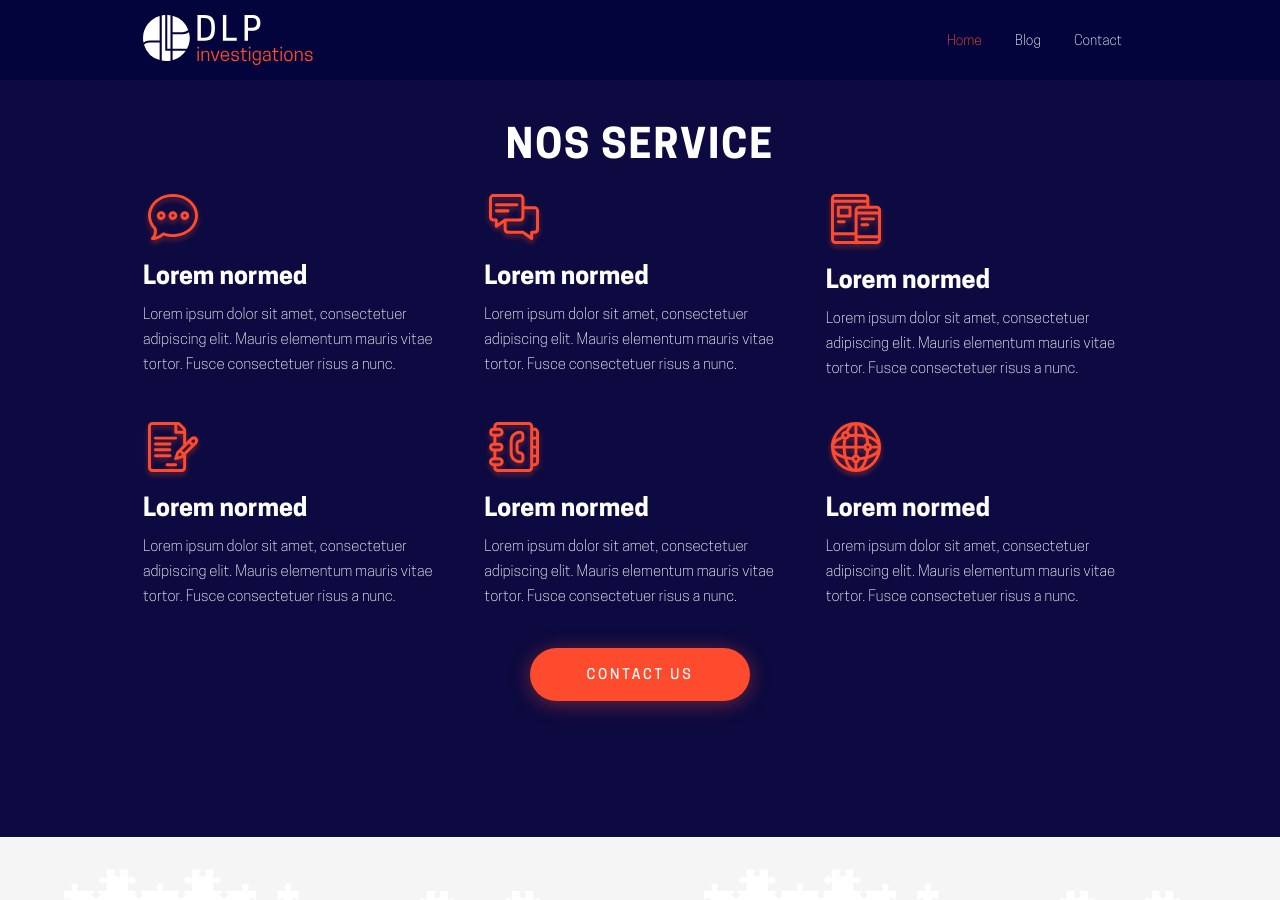
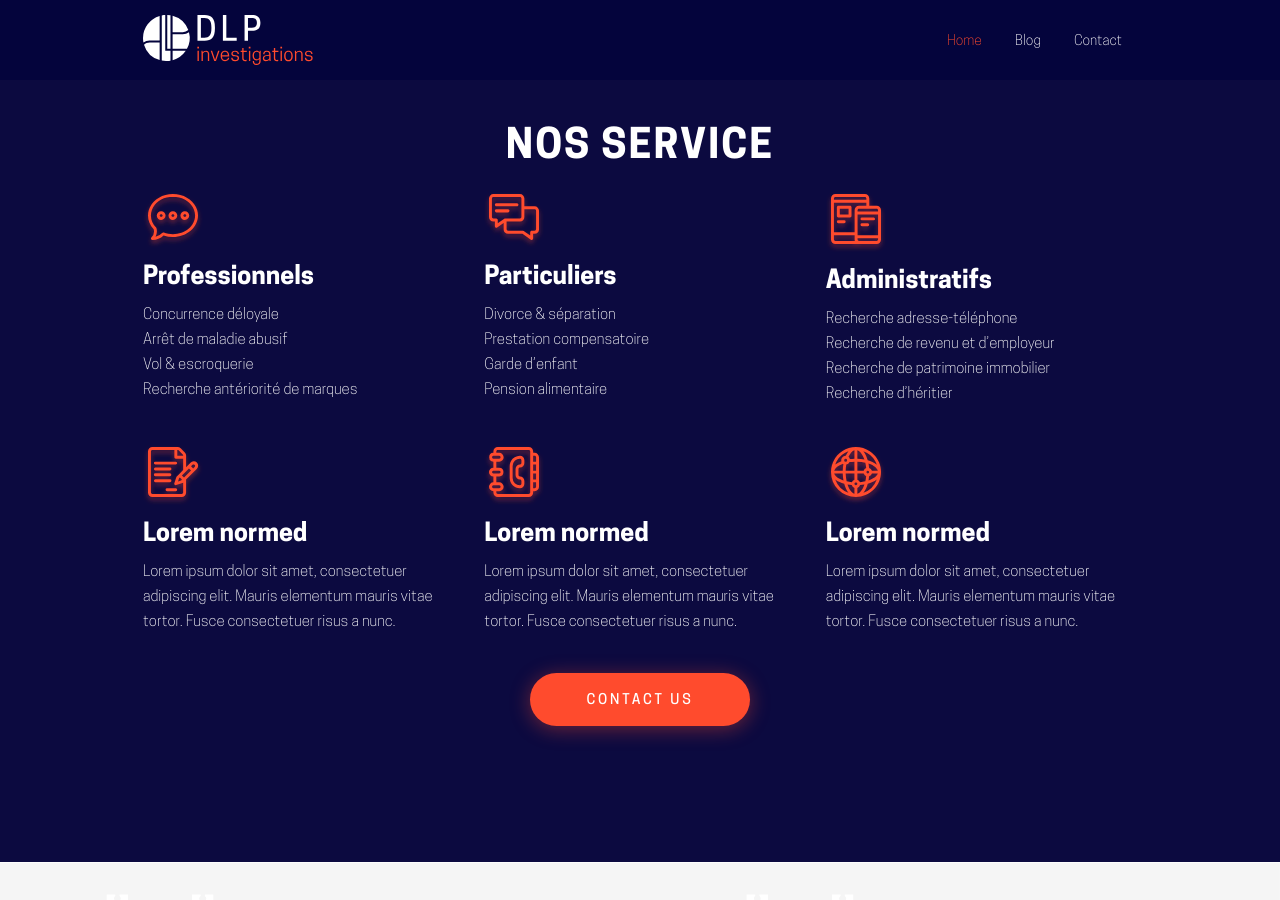
Before and after one commit to lobo-studio/dpl_investigation, a Jekyll site: the page built from index.md, in a window 1280 px wide and 900 px high, scrolled down 1319 px. Built offline with Jekyll 4.4.1, drawn with Linux system fonts in a browser that asks for light colours.

Commit message:
Updated '_layouts/home.html' via CloudCannon

```diff
--- a/_layouts/home.html
+++ b/_layouts/home.html
@@ -46,22 +46,34 @@ layout: default
 					<div class="col-md-4">
 						<div class="serv-item">
 							<img src="{{site.url}}/assets/img/ico-message.svg" alt="" />
-							<h3 class="white editable">Lorem normed</h3>
-							<p class="white light editable">Lorem ipsum dolor sit amet, consectetuer adipiscing elit. Mauris elementum mauris vitae tortor. Fusce consectetuer risus a nunc.</p>
+							<h3 class="white editable">
+							  Professionnels&nbsp;
+							</h3>
+							<p class="white light editable">
+							  Concurrence d&eacute;loyale<br />Arr&ecirc;t de maladie abusif<br />Vol &amp; escroquerie<br />Recherche ant&eacute;riorit&eacute; de marques
+							</p>
 						</div>
 					</div>
 					<div class="col-md-4">
 						<div class="serv-item">
 							<img src="{{site.url}}/assets/img/ico-chat.svg" alt="" />
-							<h3 class="white editable">Lorem normed</h3>
-							<p class="white light editable">Lorem ipsum dolor sit amet, consectetuer adipiscing elit. Mauris elementum mauris vitae tortor. Fusce consectetuer risus a nunc.</p>
+							<h3 class="white editable">
+							  Particuliers
+							</h3>
+							<p class="white light editable">
+							  Divorce &amp; s&eacute;paration<br />Prestation compensatoire<br />Garde d&rsquo;enfant<br />Pension alimentaire
+							</p>
 						</div>
 					</div>
 					<div class="col-md-4">
 						<div class="serv-item">
 							<img src="{{site.url}}/assets/img/ico-mobile.svg" alt="" />
-							<h3 class="white editable">Lorem normed</h3>
-							<p class="white light editable">Lorem ipsum dolor sit amet, consectetuer adipiscing elit. Mauris elementum mauris vitae tortor. Fusce consectetuer risus a nunc.</p>
+							<h3 class="white editable">
+							  Administratifs&nbsp;
+							</h3>
+							<p class="white light editable">
+							  Recherche adresse-t&eacute;l&eacute;phone<br />Recherche de revenu et d&rsquo;employeur<br />Recherche de patrimoine immobilier<br />Recherche d&rsquo;h&eacute;ritier
+							</p>
 						</div>
 					</div>
 				</div>
```
